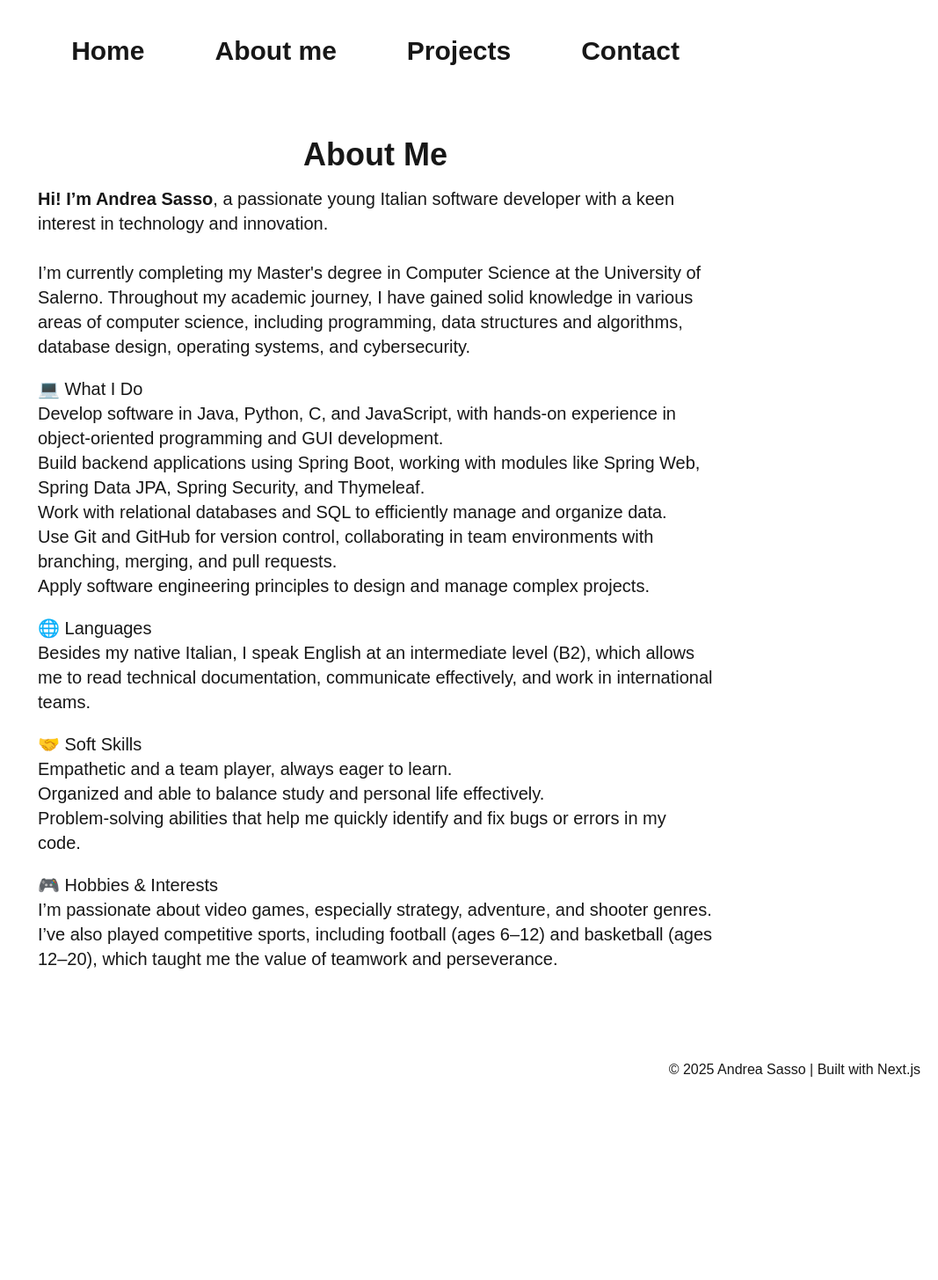
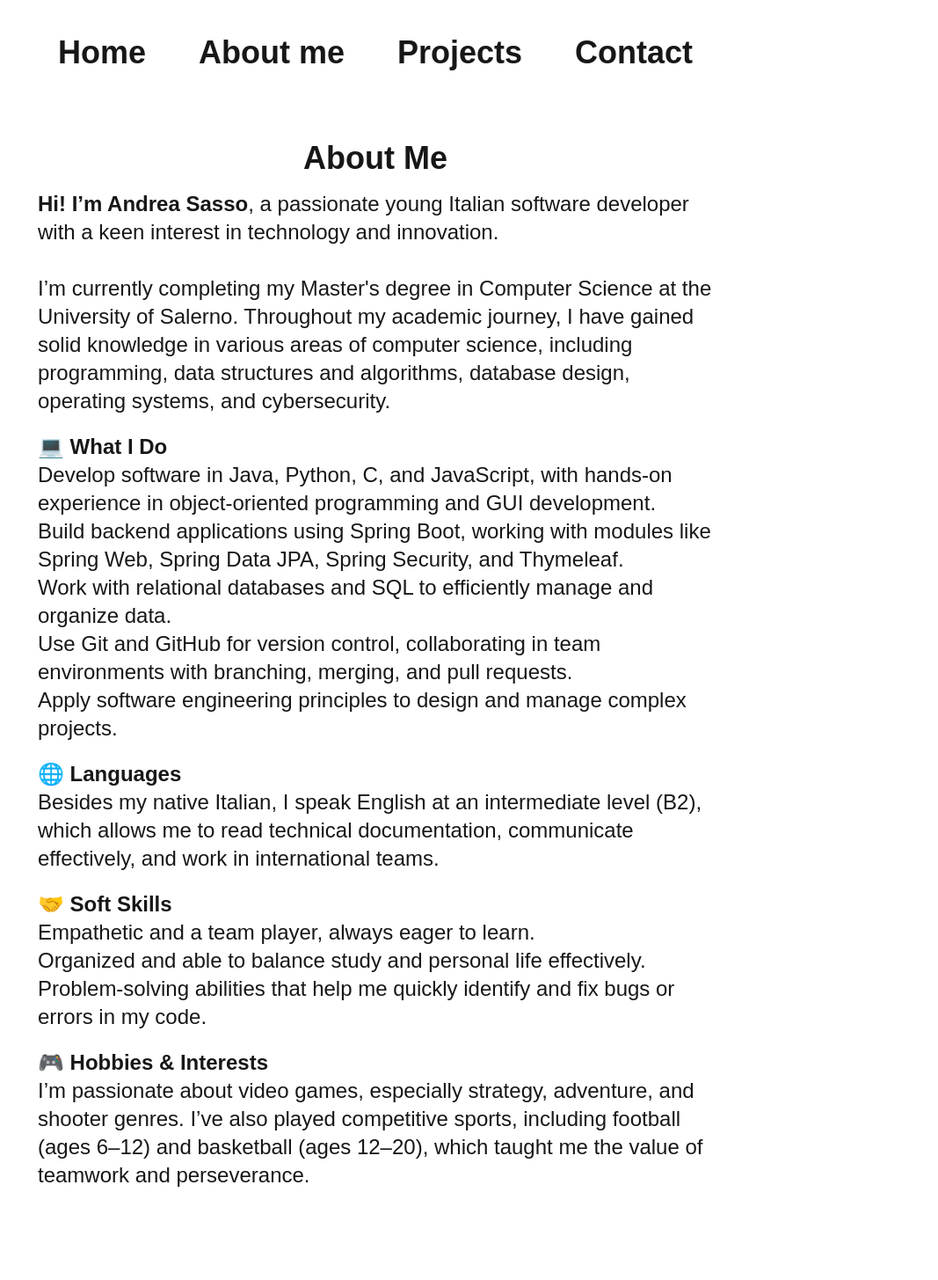
Before and after one commit to andreasasso9/my-portfolio, a Next.js app: page /About in a window 1280 px wide. Shown: the top 1455 px of the page at 88% size, without its empty margins (213-1280 px from the left). Before the commit the page ends 1248 px from the top, so only its background shows below. Built offline with nearby package versions, Linux system fonts and the light colour scheme.

Commit message:
Aggiorna il layout e lo stile delle pagine "About", "Contact", "Projects" e "Home"; migliora la leggibilità e la responsività

```diff
--- a/app/About/page.jsx
+++ b/app/About/page.jsx
@@ -1,9 +1,9 @@
 export default function About() {
   return (
 	<div className="flex flex-col items-center justify-center mt-10 px-20 pb-20">
-	  <h1 className="text-4xl font-bold mb-4">About Me</h1>
-	  <section id="about-me">
-			<div className="flex flex-col items-start max-w-3xl gap-5 text-xl">
+	  <h1 className="text-xl sm:text-2xl md:text-4xl font-bold mb-4">About Me</h1>
+	  <section>
+			<div className="flex flex-col items-start max-w-3xl gap-5 text-l sm:text-xl md:text-2xl">
 
 				<section>
 					<p><strong>Hi! I’m Andrea Sasso</strong>, a passionate young Italian software developer with a keen interest in technology and innovation.</p>
@@ -14,7 +14,7 @@
 				</section>
 
 				<section>
-					<h2>💻 What I Do</h2>
+					<h2 className="font-bold">💻 What I Do</h2>
 					<ul>
 						<li>Develop software in Java, Python, C, and JavaScript, with hands-on experience in object-oriented programming and GUI development.</li>
 						<li>Build backend applications using Spring Boot, working with modules like Spring Web, Spring Data JPA, Spring Security, and Thymeleaf.</li>
@@ -26,12 +26,12 @@
 
 
 				<section>
-					<h2>🌐 Languages</h2>
+					<h2 className="font-bold">🌐 Languages</h2>
 					<p>Besides my native Italian, I speak English at an intermediate level (B2), which allows me to read technical documentation, communicate effectively, and work in international teams.</p>
 				</section>
 
 				<section>
-					<h2>🤝 Soft Skills</h2>
+					<h2 className="font-bold">🤝 Soft Skills</h2>
 					<ul>
 						<li>Empathetic and a team player, always eager to learn.</li>
 						<li>Organized and able to balance study and personal life effectively.</li>
@@ -40,7 +40,7 @@
 				</section>
 
 				<section>
-					<h2>🎮 Hobbies & Interests</h2>
+					<h2 className="font-bold">🎮 Hobbies & Interests</h2>
 					<p>I’m passionate about video games, especially strategy, adventure, and shooter genres. I’ve also played competitive sports, including football (ages 6–12) and basketball (ages 12–20), which taught me the value of teamwork and perseverance.</p>
 				</section>
 			</div>
--- a/app/Contact/page.jsx
+++ b/app/Contact/page.jsx
@@ -1,13 +1,13 @@
 export default function Contact() {
   return (
 	<div className="flex flex-col items-center justify-center mt-10 px-20 pb-20 text-xl">
-		<h1 className="text-4xl font-bold mb-4">Contact Me</h1>
-		<p className="text-lg text-center max-w-2xl">
+		<h1 className="text-2xl sm:text-3xl md:text-4xl font-bold mb-4">Contact Me</h1>
+		<p className="text-sm sm:text-l md:text-lg text-center max-w-2xl">
 			If you would like to get in touch, feel free to reach out via email or connect with me on social media. I am always open to discussing new projects, ideas, or opportunities.
 		</p>
 		<div className="mt-10">
-			<p>Email: <a href="mailto:andry-sasso@outlook.it"className="text-blue-500 hover:underline">andry-sasso@outlook.it</a></p>
-			<p className="mt-2">LinkedIn: <a href="https://www.linkedin.com/in/andrea-sasso-82b5b9371/" className="text-blue-500 hover:underline">Andrea Sasso</a></p>
+			<p className="text-l sm:text-2xl">Email: <a href="mailto:andry-sasso@outlook.it"className="text-blue-500 hover:underline">andry-sasso@outlook.it</a></p>
+			<p className="mt-2 text-l sm:text-2xl">LinkedIn: <a href="https://www.linkedin.com/in/andrea-sasso-82b5b9371/" className="text-blue-500 hover:underline">Andrea Sasso</a></p>
 		</div>
 	</div>
   );
--- a/app/Navbar/page.jsx
+++ b/app/Navbar/page.jsx
@@ -2,7 +2,7 @@
 
 export default function Navbar() {
 	return (
-		<div className="flex justify-between items-center font-bold text-3xl gap-20 max-w-6xl flex-wrap py-10 px-20 z-10">
+		<div className="flex justify-between items-center font-bold gap-5 sm:gap-10 md:gap-15 max-w-full flex-wrap py-10 px-10 z-10 text-xl sm:text-2xl md:text-4xl">
 			<Link href="/">Home</Link>
 			<Link href="/About">About me</Link>
 			<Link href="/Projects">Projects</Link>
--- a/app/Projects/page.jsx
+++ b/app/Projects/page.jsx
@@ -1,11 +1,11 @@
 export default function Projects() {
   return (
 	<div className="flex flex-col items-center justify-center mt-10 px-20 pb-20">
-	  <h1 className="text-4xl font-bold mb-4">My Projects</h1>
-	  <p className="text-lg text-center max-w-2xl">
+	  <h1 className="text-2xl sm:text-4xl font-bold mb-4">My Projects</h1>
+	  <p className="text-lg sm:text-2xl text-center max-w-2xl">
 		Here are some of the projects I have worked on:
 	  </p>
-	  <div className="mt-10 text-xl">
+	  <div className="mt-10 text-l sm:text-xl">
 		<ul className="list-disc list-inside space-y-4">
 		  <li><a href="https://streamingmusicale.azurewebsites.net/">Clone Spotify</a> <a href="https://github.com/andreasasso9/ProgettoCloudComputing">(GitHub)</a></li>
 		  <li>Clone Vinted <a href="https://github.com/andreasasso9/ProgettoTesi-Server">(Server) </a> <a href="https://github.com/andreasasso9/ProgettoTesi-Client">(Client)</a></li>
--- a/app/layout.js
+++ b/app/layout.js
@@ -20,7 +20,7 @@
   return (
     <html lang="en">
       <body className={`${geistSans.variable} ${geistMono.variable} antialiased min-h-screen flex flex-col`}>
-		<header className="flex justify-center sticky top-0">
+		<header className="flex w-full justify-center sticky top-0">
 			<Navbar />
 		</header>
 
--- a/app/page.js
+++ b/app/page.js
@@ -1,10 +1,10 @@
 
 export default function Home() {
   return (
-    <div className="flex flex-col items-center justify-start min-h-fit mt-10">
+    <div className="flex flex-col items-center justify-start min-h-fit mt-10 ">
       <main className="flex flex-col items-center justify-center px-20 gap-y-5">
-		<h1 className="text-4xl font-bold">Welcome to My Portfolio 👋</h1>
-		<p className="text-xl">Hello! I’m Andrea Sasso, and this website is my first project built with Next.js. Here, you’ll find information about me, my projects, and how to get in touch</p>
+		<h1 className="text-2xl sm:text-3xl md:text-4xl font-bold">Welcome to My Portfolio 👋</h1>
+		<p className="text-l sm:text-xl md:text-2xl">Hello! I’m Andrea Sasso, and this website is my first project built with Next.js. Here, you’ll find information about me, my projects, and how to get in touch</p>
       </main>
     </div>
   );
```
